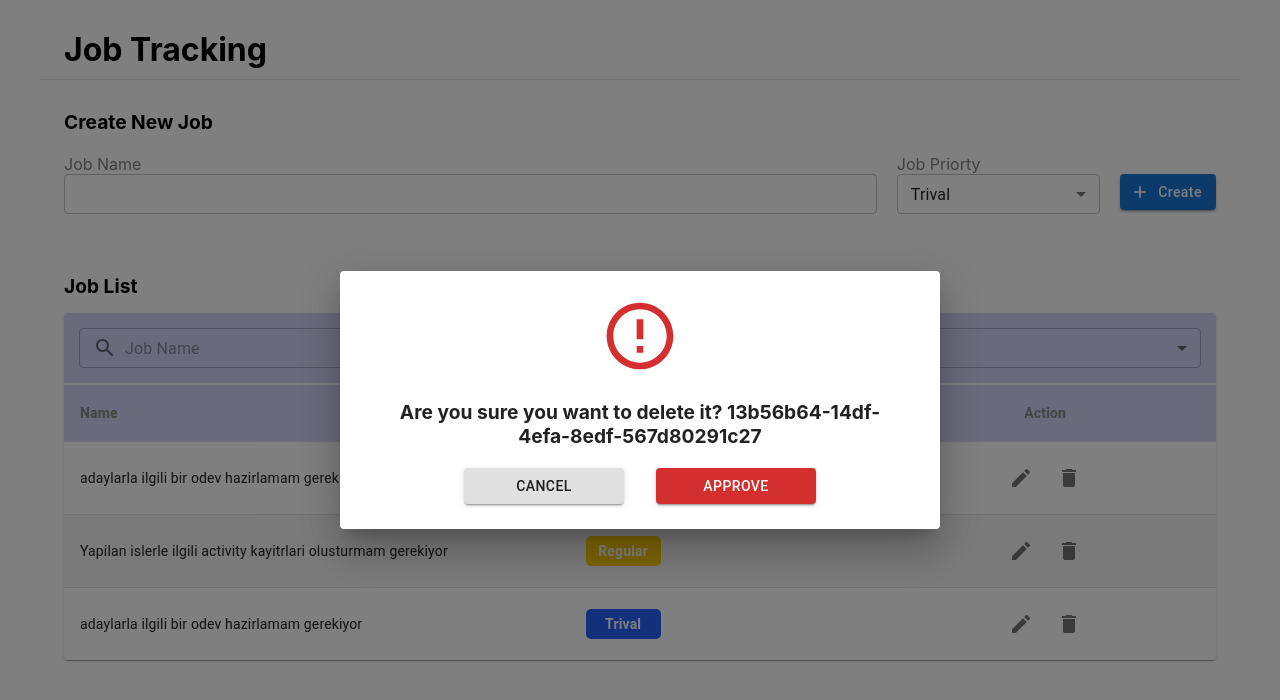
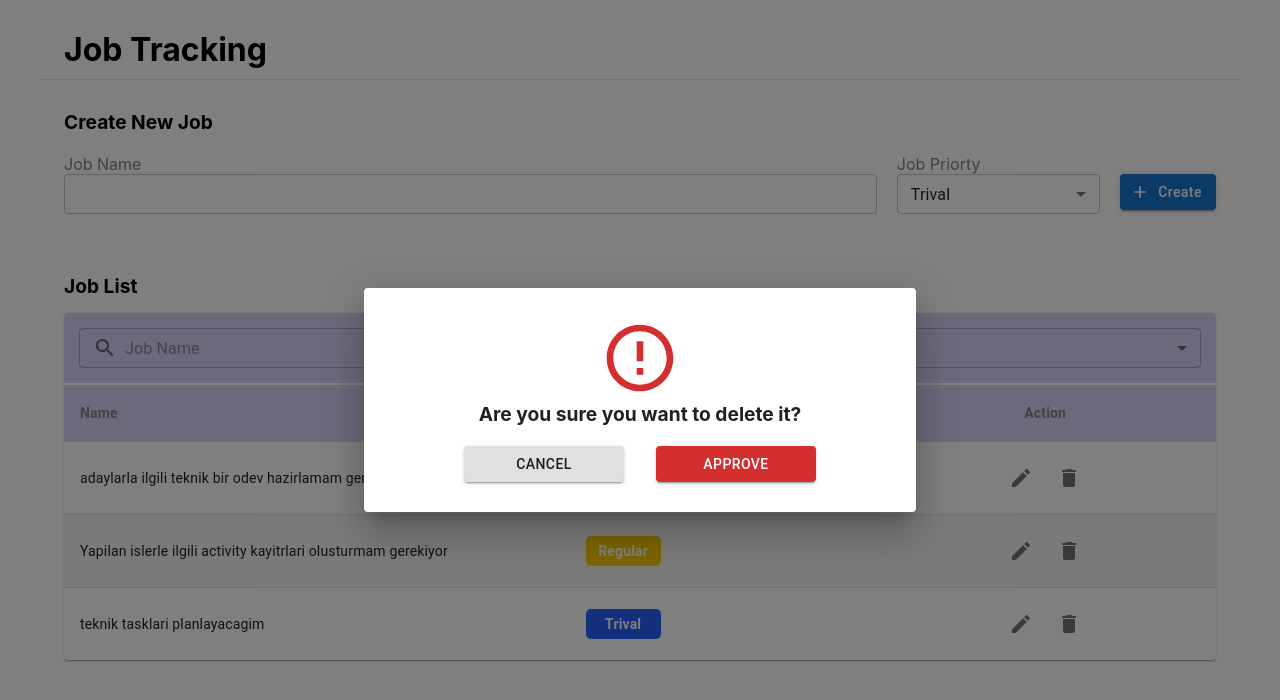
Before and after one commit to barangezen/job-tracking, a React (Create React App) app: page / in a window 1280 px wide. Both pictures are taken after a click on the button 1069 px from the left and 478 px from the top of the page. Shown: the top 700 px of the page. Built offline with nearby package versions, Linux system fonts and the light colour scheme.

Commit message:
Jobs are sorted by priorty

```diff
--- a/src/components/List/List.module.scss
+++ b/src/components/List/List.module.scss
@@ -72,9 +72,7 @@
 
 .deleteConfirmContainer {
   display: flex;
-  text-align: center;
-  justify-content: center;
-  margin: 25px;
+  margin: 30px 100px 30px 100px;
 
   .infoIcon {
     width: 80px;
@@ -83,12 +81,15 @@
   .infoText {
     font-weight: 700;
     font-size: larger;
+    text-align: center;
   }
   .cancelBtn {
+    margin-top: 20px;
     margin-right: 2rem;
     width: 10rem;
   }
   .approveBtn {
+    margin-top: 20px;
     width: 10rem;
   }
 }
--- a/src/components/List/List.tsx
+++ b/src/components/List/List.tsx
@@ -14,7 +14,6 @@ import {
   tableCellClasses,
   SelectChangeEvent,
   Dialog,
-  DialogContent,
 } from "@mui/material";
 import SearchIcon from "@mui/icons-material/Search";
 import EditIcon from "@mui/icons-material/Edit";
@@ -38,7 +37,11 @@ export const List: React.FC = () => {
   });
   const [openDeleteConfirm, setOpenDeleteConfirm] = useState(false);
   const [openEdit, setOpenEdit] = useState(false);
-  const [selectedJob, setSelectedJob] = useState<any>();
+  const [selectedJob, setSelectedJob] = useState<IJob>({
+    id: "",
+    name: "",
+    priorty: Priorties.TRIVAL,
+  });
   const dispatch = useAppDispatch();
   console.log("selectedJob", selectedJob);
   const dropdownValues: IDropdownData[] = [
@@ -65,7 +68,10 @@ export const List: React.FC = () => {
   };
 
   const handleEditDropdownChange = (event: SelectChangeEvent) => {
-    setSelectedJob({ ...selectedJob, priorty: event.target.value as any });
+    setSelectedJob({
+      ...selectedJob,
+      priorty: event.target.value as Priorties,
+    });
   };
 
   const StyledTableCell = styled(TableCell)(() => ({
@@ -210,7 +216,6 @@ export const List: React.FC = () => {
       <Dialog open={openEdit} onClose={() => setOpenEdit(false)}>
         <Stack className={styles.editContainer}>
           <span className={styles.editTitle}>Job edit</span>
-
           <CustomTextField
             className={styles.editInput}
             autoFocus
@@ -239,7 +244,7 @@ export const List: React.FC = () => {
               className={styles.editApproveBtn}
               name="Approve"
               variant="contained"
-              color="secondary"
+              color="error"
               onClick={handleEdit}
             />
           </div>
@@ -249,17 +254,14 @@ export const List: React.FC = () => {
         id="delete-modal"
         open={openDeleteConfirm}
         onClose={() => setOpenDeleteConfirm(false)}
-        maxWidth={"sm"}
       >
         <Stack className={styles.deleteConfirmContainer}>
-          <div>
+          <div style={{ textAlign: "center" }}>
             <ErrorOutlineIcon className={styles.infoIcon} color="error" />
           </div>
-          <DialogContent>
-            <span className={styles.infoText}>
-              Are you sure you want to delete it? {selectedJob?.id}
-            </span>
-          </DialogContent>
+          <span className={styles.infoText}>
+            Are you sure you want to delete it?
+          </span>
           <div className={styles.confirmButtonsContainer}>
             <GenericButton
               className={styles.cancelBtn}
--- a/src/components/TextField/TextField.tsx
+++ b/src/components/TextField/TextField.tsx
@@ -12,7 +12,7 @@ interface ITextFieldProps {
   size: "small" | "medium";
   inputIcon?: React.ReactNode;
   value?: string;
-  onChange?: any;
+  onChange?: (event: React.ChangeEvent<HTMLInputElement>) => void;
   autoFocus?: boolean;
   margin?: "none" | "dense" | "normal";
   readonly?: boolean;
--- a/src/features/jobsSlice.tsx
+++ b/src/features/jobsSlice.tsx
@@ -6,10 +6,12 @@ const { v4: uuidv4 } = require("uuid");
 
 const priorties = ["Trival", "Regular", "Urgent"];
 
+const order = { Urgent: 1, Regular: 2, Trival: 3 };
+
 const initialState: IJob[] = [
   {
     id: uuidv4(),
-    name: "adaylarla ilgili bir odev hazirlamam gerekiyor",
+    name: "adaylarla ilgili teknik bir odev hazirlamam gerekiyor",
     priorty: Priorties.URGENT,
   },
   {
@@ -19,7 +21,7 @@ const initialState: IJob[] = [
   },
   {
     id: uuidv4(),
-    name: "adaylarla ilgili bir odev hazirlamam gerekiyor",
+    name: "teknik tasklari planlayacagim",
     priorty: Priorties.TRIVAL,
   },
 ];
@@ -42,6 +44,9 @@ const jobsSlice = createSlice({
     },
     filterJobs: (state, action: PayloadAction<IJobFilter>) => {
       let filteredJobs = [...state.jobs];
+      filteredJobs = filteredJobs.sort(
+        (a, b) => order[a.priorty] - order[b.priorty]
+      );
       if (action.payload.selectedPriorty === "all") {
         filteredJobs = filteredJobs.filter((job) =>
           job.name.includes(action.payload.searchInput.toLocaleLowerCase())
--- a/src/globals/enums.ts
+++ b/src/globals/enums.ts
@@ -1,5 +1,5 @@
 export enum Priorties {
+  URGENT = "Urgent",
+  REGULAR = "Regular",
   TRIVAL = "Trival",
-  REGULAR = "Regular",
-  URGENT = "Urgent",
 }
```
